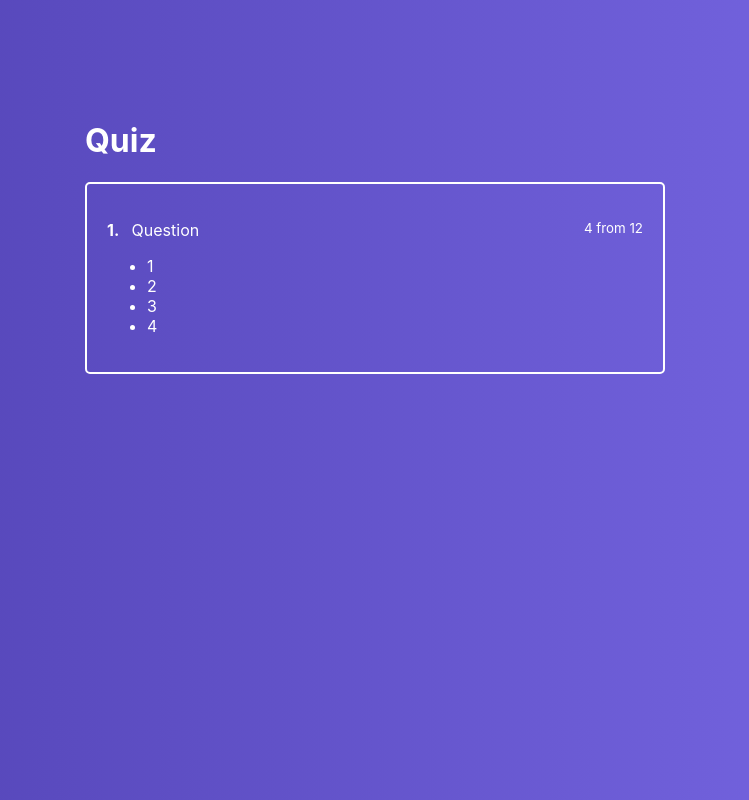
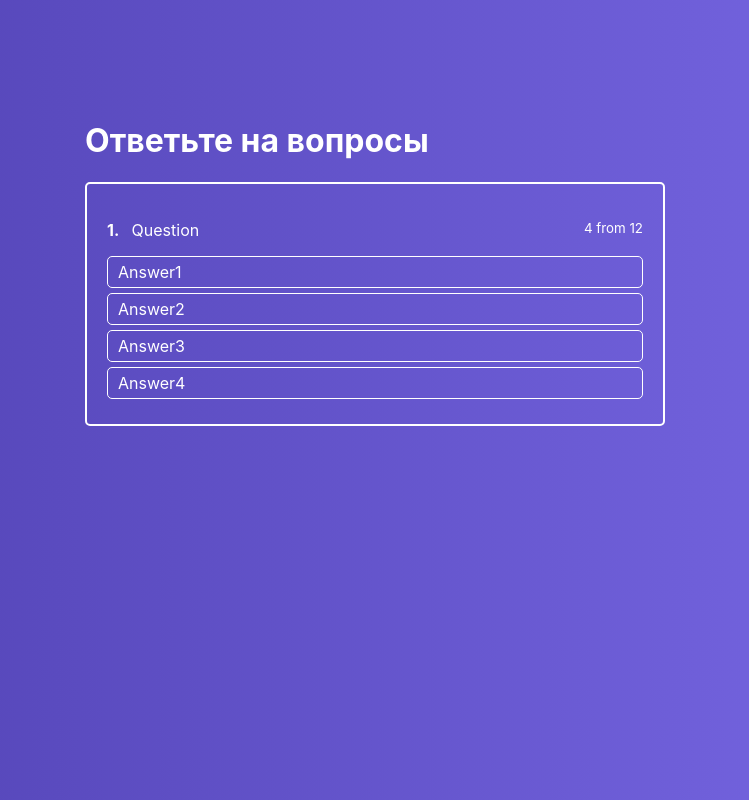
Before and after one commit to kulichkov21/react-practice, a React app: page / in a window 1280 px wide. Shown: the whole page, without its empty margins (265-1014 px from the left). Built offline with nearby package versions, Linux system fonts and the light colour scheme.

Commit message:
set answer component

```diff
--- a/src/components/ActiveQuiz/ActiveQuiz.tsx
+++ b/src/components/ActiveQuiz/ActiveQuiz.tsx
@@ -1,7 +1,8 @@
 import React from "react";
 import './ActiveQuiz.css';
+import AnswersList from "./AnswersList/AnswersList";
 
-const ActiveQuiz = (props: any) => (
+const ActiveQuiz = (props: {answers: any}) => (
     <div className='ActiveQuiz'>
 <p className='Question'>
     <span>
@@ -12,12 +13,7 @@
 
     <small>4 from 12</small>
 </p>
-        <ul>
-            <li>1</li>
-            <li>2</li>
-            <li>3</li>
-            <li>4</li>
-        </ul>
+    <AnswersList answers={props.answers}></AnswersList>
     </div>
 )
 
--- /dev/null
+++ b/src/components/ActiveQuiz/AnswersList/AnswerItem/AnswerItem.css
@@ -0,0 +1,12 @@
+.AnswerItem {
+    border: 1px solid #fff;
+    border-radius: 5px;
+    padding: 5px 10px;
+    margin-bottom: 5px;
+    cursor: pointer;
+}
+
+.AnswerItem:hover {
+    background: rgba(255, 255, 255, .2);
+    transition: background .3s ease-in-out;
+}
--- /dev/null
+++ b/src/components/ActiveQuiz/AnswersList/AnswerItem/AnswerItem.tsx
@@ -0,0 +1,13 @@
+
+import React from "react";
+import './AnswerItem.css'
+
+const AnswerItem = (props: any) => {
+    return (
+  <li className='AnswerItem'>
+      {props.answer.text}
+  </li>
+    )
+}
+
+export default AnswerItem;
--- /dev/null
+++ b/src/components/ActiveQuiz/AnswersList/AnswersList.css
@@ -0,0 +1,5 @@
+.AnswersList {
+    list-style: none;
+    margin: 0;
+    padding: 0;
+}
--- /dev/null
+++ b/src/components/ActiveQuiz/AnswersList/AnswersList.tsx
@@ -0,0 +1,16 @@
+import React from "react";
+import './AnswersList.css';
+import AnswerItem from "./AnswerItem/AnswerItem";
+
+const AnswersList = (props: any) => (
+    <ul className='AnswersList'>
+        {props.answers.map((answer: any, index: number) => {
+           return (
+               <AnswerItem key={index} answer={answer}></AnswerItem>
+           )
+        }
+        )}
+    </ul>
+)
+
+export default AnswersList
--- a/src/containers/Quiz/Quiz.tsx
+++ b/src/containers/Quiz/Quiz.tsx
@@ -6,7 +6,24 @@
 class Quiz extends Component<any, IQuizState> {
 
     state = {
-        quiz: []
+        quiz: [
+            {
+                answers: [
+                    {
+                        text: 'Answer1'
+                    },
+                    {
+                        text: 'Answer2'
+                    },
+                    {
+                        text: 'Answer3'
+                    },
+                    {
+                        text: 'Answer4'
+                    }
+                ]
+            }
+        ]
     }
 
     render() {
@@ -14,8 +31,8 @@
     <div className='Quiz'>
 
         <div className='QuizWrapper'>
-            <h1>Quiz</h1>
-            <ActiveQuiz/>
+            <h1>Ответьте на вопросы</h1>
+            <ActiveQuiz answers={this.state.quiz[0].answers}/>
         </div>
 
     </div>
```
